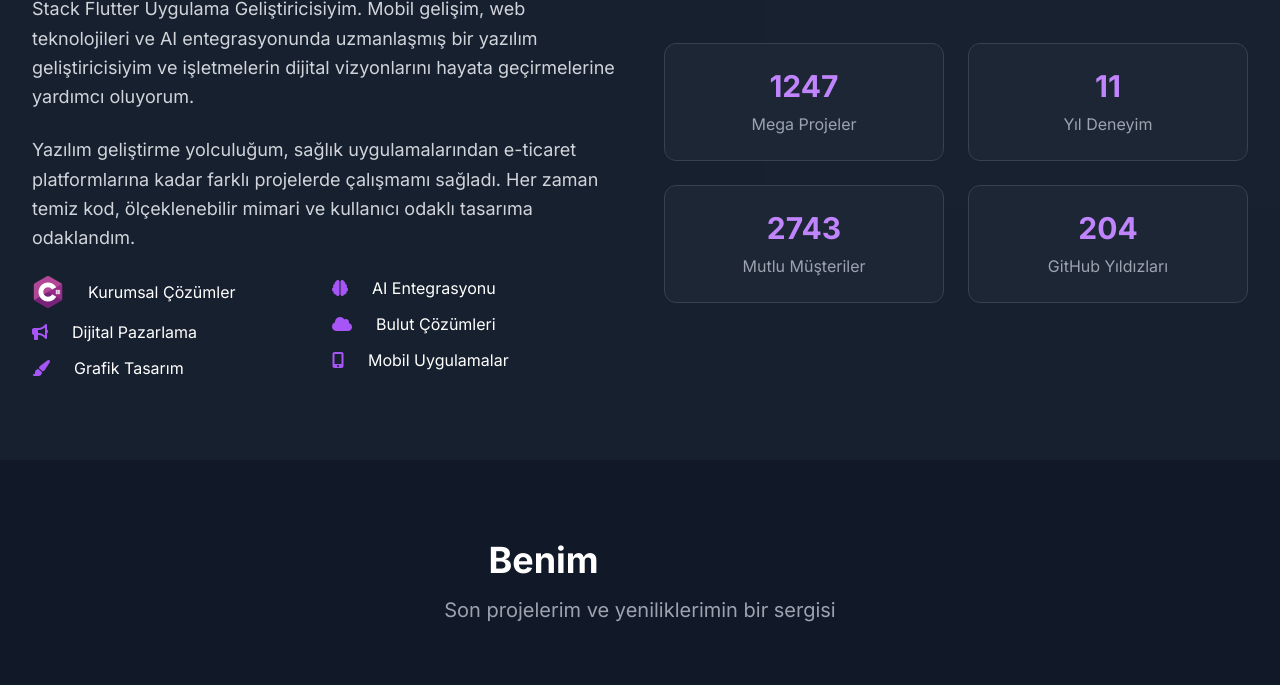
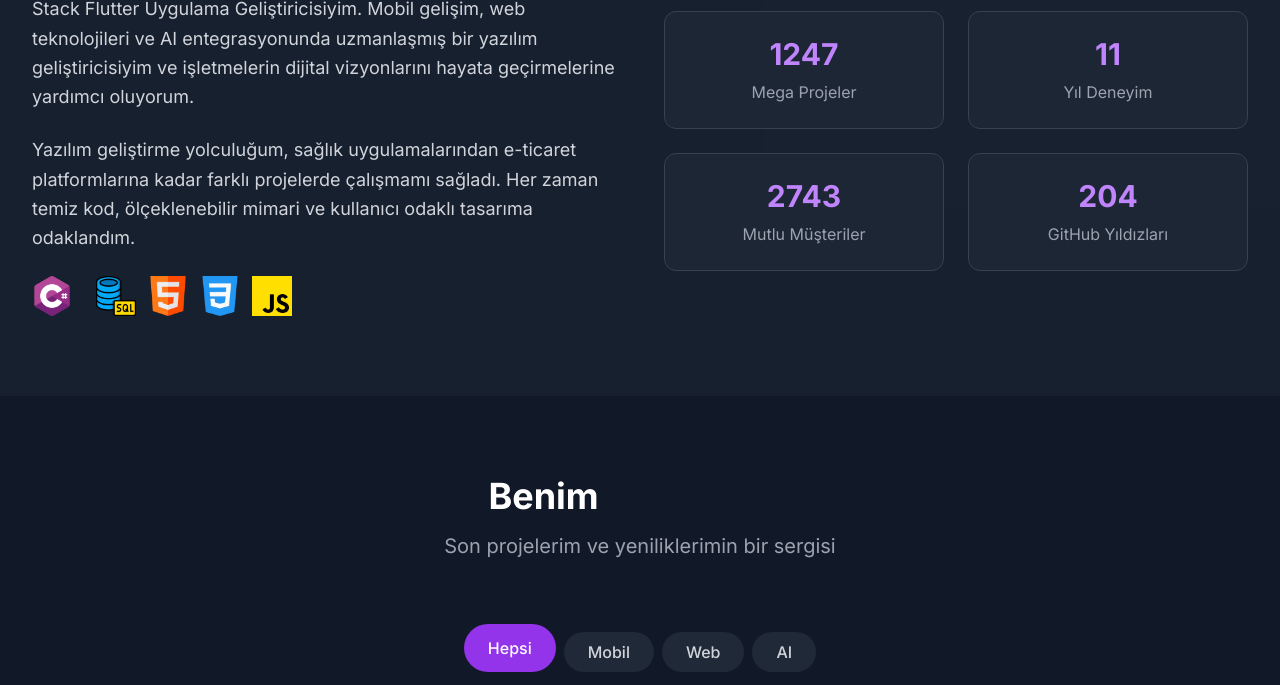
Before and after one commit to metinkpnk/PortfolioSayfam, a website: page index.html in a window 1280 px wide. Shown: the part 1063-1748 px from the top of the page. Drawn offline with nearby package versions, Linux system fonts and the light colour scheme; files that its build step writes are made by us from their sources.

Commit message:
Güncellenmiş index.html ve package-lock dosyaları

```diff
--- a/index.html
+++ b/index.html
@@ -298,30 +298,11 @@
                     <div class="grid grid-cols-2 gap-4 mt-8">
                         <div class="space-y-3">
                             <div class="flex items-center space-x-3">
-                                <img src="images/c-sharp.png" alt="C# Logo" class="w-8 h-8">
-                                <span>Kurumsal Çözümler</span>
-                            </div>
-                            <div class="flex items-center space-x-3">
-                                <i class="fas fa-bullhorn text-primary-500"></i>
-                                <span>Dijital Pazarlama</span>
-                            </div>
-                            <div class="flex items-center space-x-3">
-                                <i class="fas fa-paint-brush text-primary-500"></i>
-                                <span>Grafik Tasarım</span>
-                            </div>
-                        </div>
-                        <div class="space-y-3">
-                            <div class="flex items-center space-x-3">
-                                <i class="fas fa-brain text-primary-500"></i>
-                                <span>AI Entegrasyonu</span>
-                            </div>
-                            <div class="flex items-center space-x-3">
-                                <i class="fas fa-cloud text-primary-500"></i>
-                                <span>Bulut Çözümleri</span>
-                            </div>
-                            <div class="flex items-center space-x-3">
-                                <i class="fas fa-mobile-alt text-primary-500"></i>
-                                <span>Mobil Uygulamalar</span>
+                                <img src="images/c-sharp.png" alt="C# Logo" class="w-10 h-10">
+                                <img src="images\database.png" alt="C# Logo" class="w-10 h-10">
+                                <img src="images/html.png" alt="C# Logo" class="w-10 h-10">
+                                <img src="images/css-3.png" alt="C# Logo" class="w-10 h-10">
+                                <img src="images/js.png" alt="C# Logo" class="w-10 h-10">
                             </div>
                         </div>
                     </div>
```
Also changed, not shown: 1 other file.
